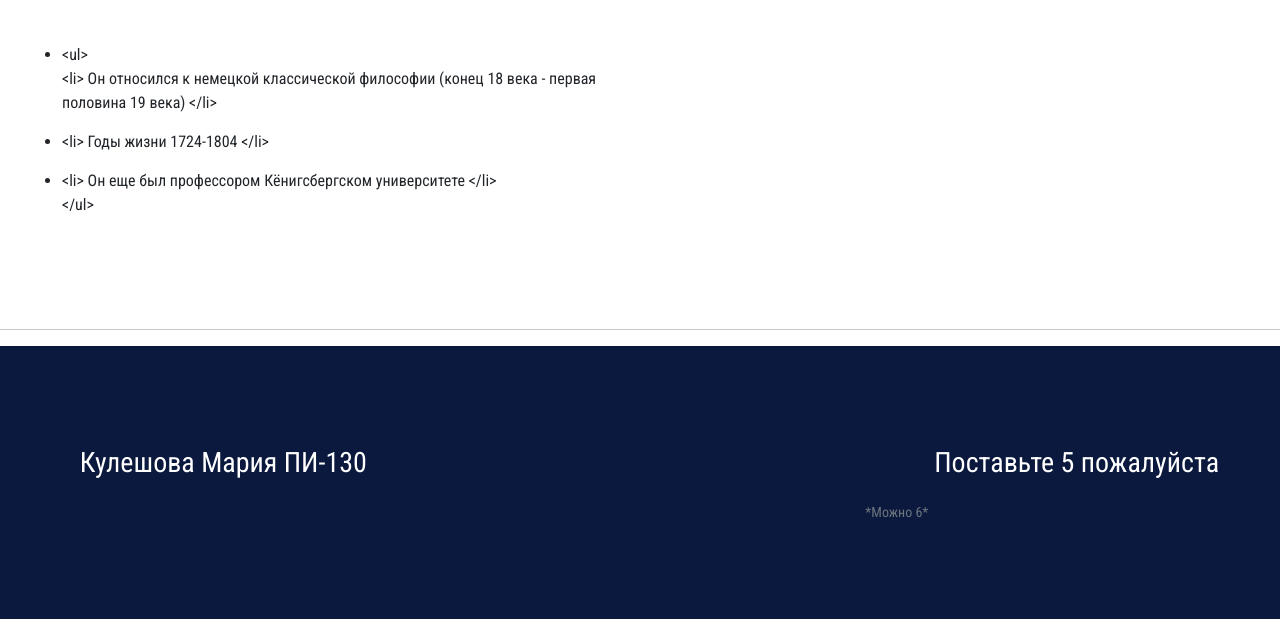
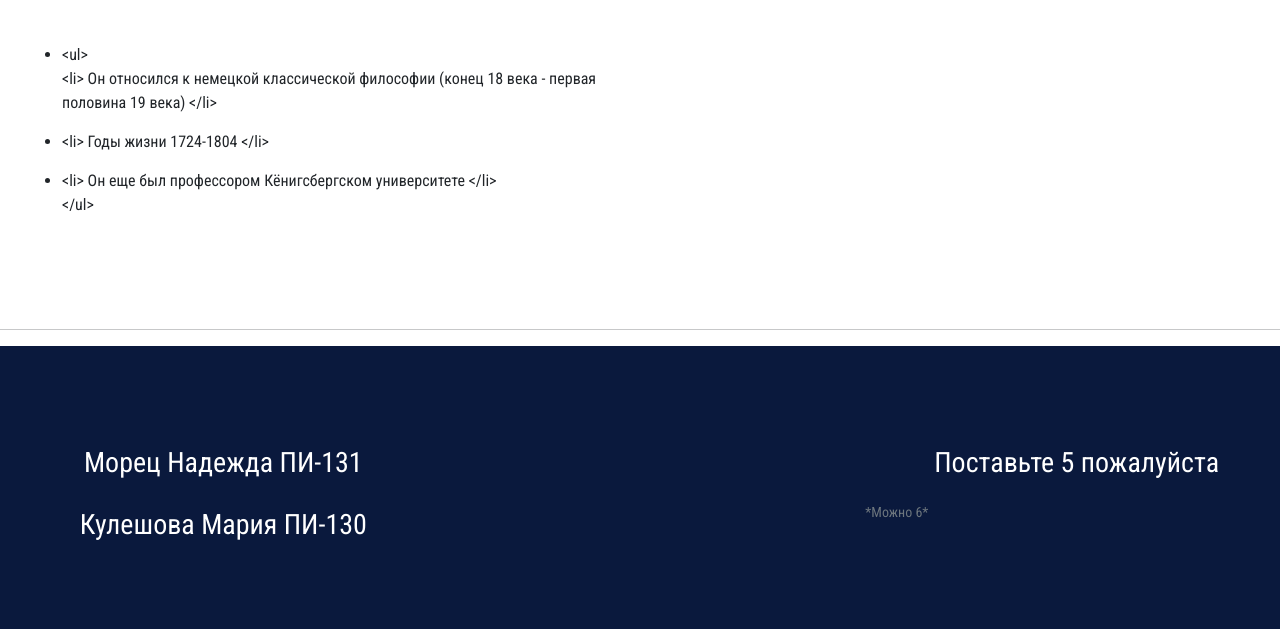
Before and after one commit to kuro-sik/philosophii, a plain HTML site: page index.html in a window 1280 px wide. Shown: the part 2480-3109 px from the top of the page. Drawn offline with nearby package versions, Linux system fonts and the light colour scheme; files that its build step writes are made by us from their sources.

Commit message:
index.html

```diff
--- a/index.html
+++ b/index.html
@@ -115,6 +115,7 @@
 		<div class="container-fluid" id="banner-container">
 		<div class="row" id="banner-row">
 			<div class="col-md-4" id="footer-col1">
+				<h3>Морец Надежда ПИ-131</h3>
 			<h3>Кулешова Мария ПИ-130</h3>
 
 			</div>
```
